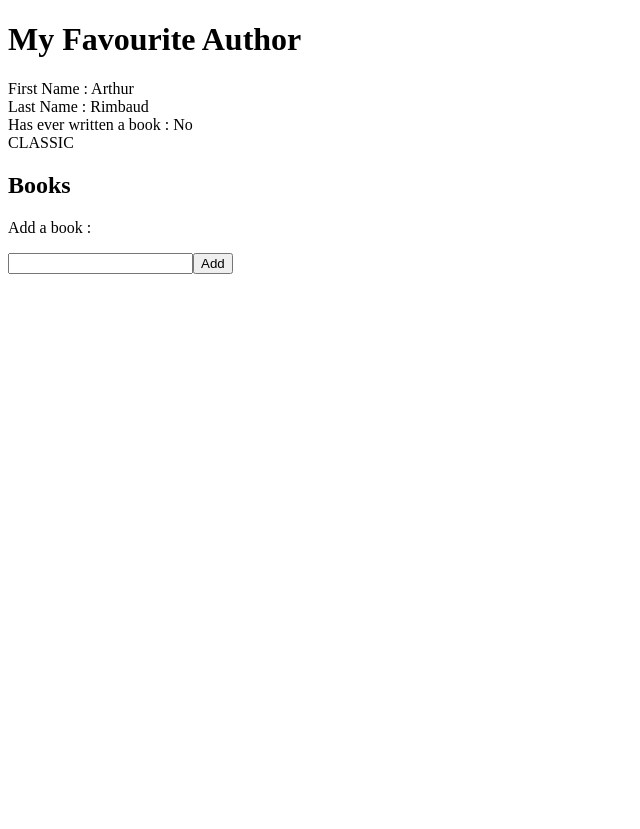
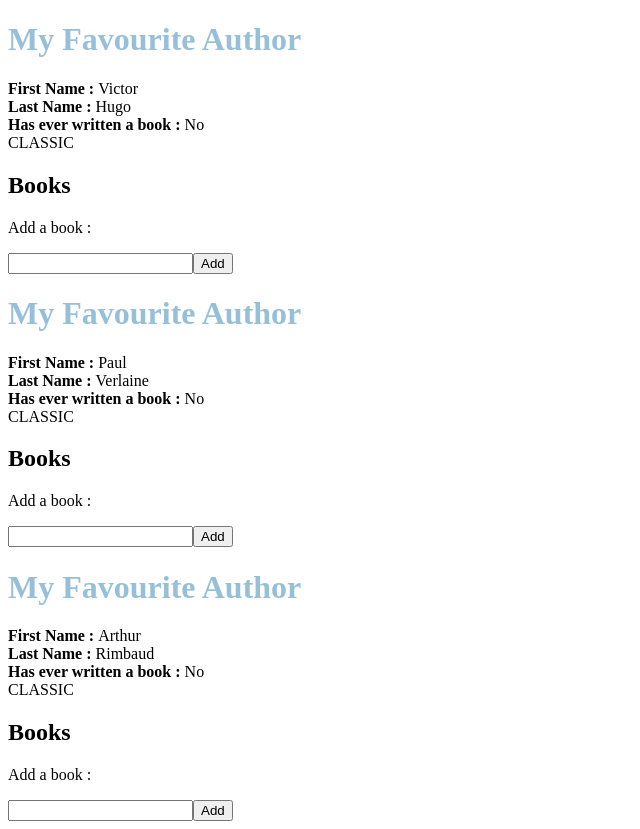
Before and after one commit to rgirodon/tse_vuejs, a Vue app: page / in a window 1280 px wide. Shown: the whole page, without its empty margins (0-640 px from the left). Before the commit the page ends 800 px from the top, so only its background shows below. Built offline with nearby package versions, Linux system fonts and the light colour scheme.

Commit message:
Implement activity 3

```diff
--- a/src/App.vue
+++ b/src/App.vue
@@ -1,55 +1,31 @@
 <script>
 import Author from "./Author.js";
+import AuthorComponent from "./components/AuthorComponent.vue";
 
 export default {
 
+  components: {
+    AuthorComponent
+  },
+
   data() {
+    let victorHugo = new Author("Victor", "Hugo", 1802);
+    let paulVerlaine = new Author("Paul", "Verlaine", 1844);
     let arthurRimbaud = new Author("Arthur", "Rimbaud", 1854);
 
     return {
-      author: arthurRimbaud
-    }
-  },
-
-  methods: {
-    addBook() {
-      this.author.addBook(this.bookToAdd);
-      this.bookToAdd = "";
-    }
-  },
-
-  computed: {
-    authorHasWrittenBooks() {
-      return this.author.books.length > 0 ? 'Yes' : 'No'
+      author1: victorHugo,
+      author2: paulVerlaine,
+      author3: arthurRimbaud
     }
   }
 }
 </script>
 
 <template>
-  <h1> My Favourite Author </h1>
-  <div>
-    <label>First Name : </label>{{ author.firstName }}
-  </div>
-  <div>
-    <label>Last Name : </label>{{ author.lastName }}
-  </div>
-  <div>
-    <label>Has ever written a book : </label>{{ authorHasWrittenBooks }}
-  </div>
-  <div v-if="author.isClassic()">CLASSIC</div>
-  <h2>Books</h2>
-  <ul>
-    <li v-for="book in author.books">
-      {{ book }}
-    </li>
-  </ul>
-
-  <div>
-    <p>Add a book :</p>
-    <input v-model="bookToAdd" />
-    <button @click="addBook">Add</button>
-  </div>
+  <AuthorComponent :authorProperty="author1" />
+  <AuthorComponent :authorProperty="author2" />
+  <AuthorComponent :authorProperty="author3" />
 </template>
 
 <style scoped>
--- /dev/null
+++ b/src/components/AuthorComponent.vue
@@ -0,0 +1,67 @@
+<script>
+import Author from "../Author.js";
+
+export default {
+
+  props: {
+    authorProperty: Author
+  },
+
+  data() {
+
+    return {
+      author: this.authorProperty,
+      bookToAdd: ""
+    }
+  },
+
+  methods: {
+    addBook() {
+      this.author.addBook(this.bookToAdd);
+      this.bookToAdd = "";
+    }
+  },
+
+  computed: {
+    authorHasWrittenBooks() {
+      return this.author.books.length > 0 ? 'Yes' : 'No'
+    }
+  }
+}
+</script>
+
+<template>
+  <h1> My Favourite Author </h1>
+  <div>
+    <label>First Name : </label>{{ author.firstName }}
+  </div>
+  <div>
+    <label>Last Name : </label>{{ author.lastName }}
+  </div>
+  <div>
+    <label>Has ever written a book : </label>{{ authorHasWrittenBooks }}
+  </div>
+  <div v-if="author.isClassic()">CLASSIC</div>
+  <h2>Books</h2>
+  <ul>
+    <li v-for="book in author.books">
+      {{ book }}
+    </li>
+  </ul>
+
+  <div>
+    <p>Add a book :</p>
+    <input v-model="bookToAdd" />
+    <button @click="addBook">Add</button>
+  </div>
+
+</template>
+
+<style scoped>
+h1 {
+  color: rgb(151, 192, 216);
+}
+label {
+  font-weight: bold;
+}
+</style>
```
